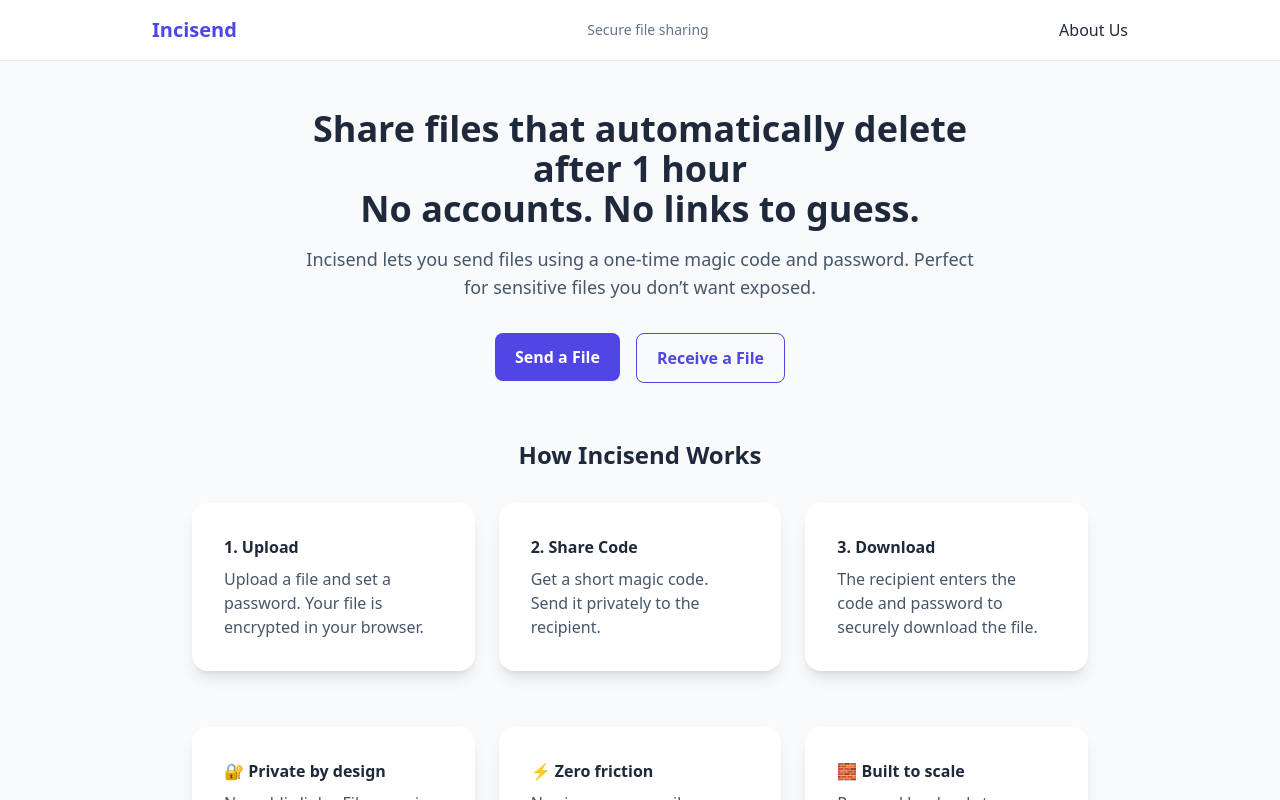
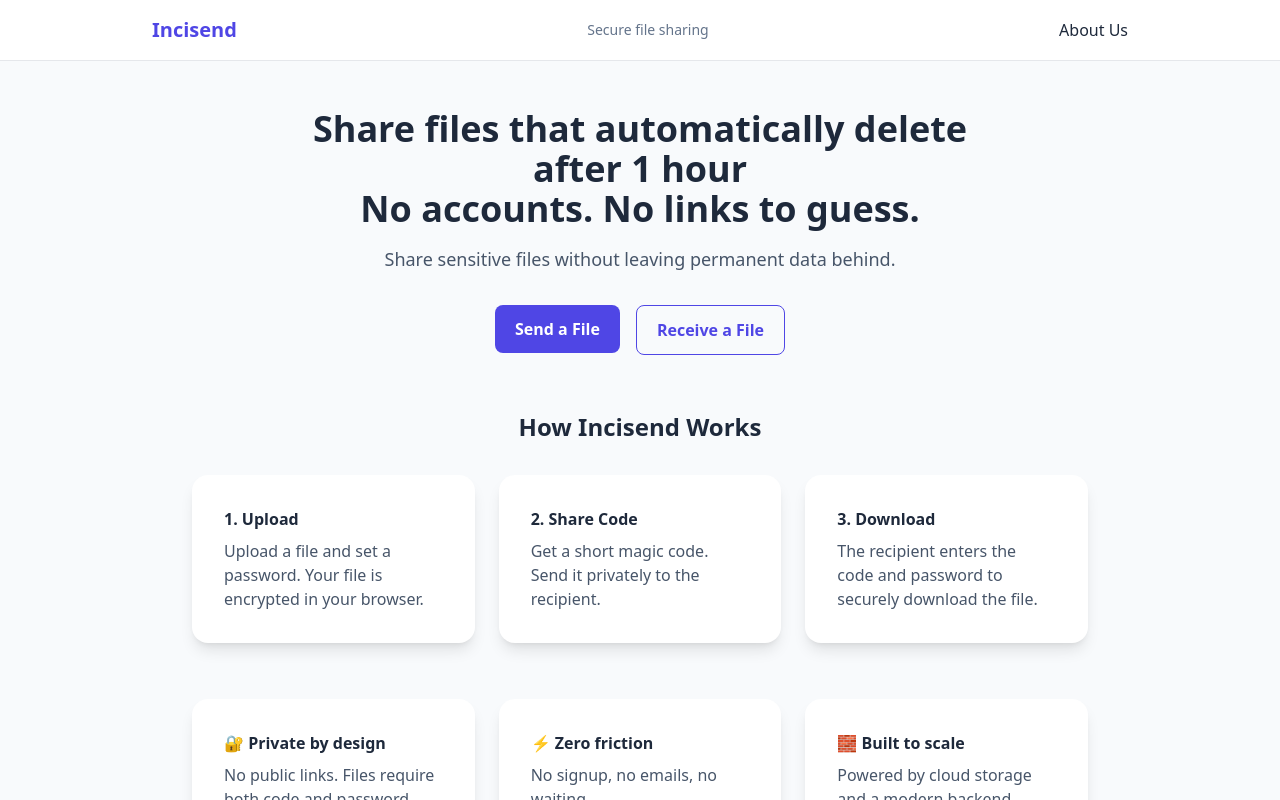
Before and after one commit to Inciverse/incisend, a Next.js app: page / in a window 1280 px wide. Shown: the top 800 px of the page. Built offline with nearby package versions, Linux system fonts and the light colour scheme.

Commit message:
Update page.tsx

```diff
--- a/app/page.tsx
+++ b/app/page.tsx
@@ -13,8 +13,7 @@ export default function Home() {
         </h1>
 
         <p className="text-lg text-slate-600">
-          Incisend lets you send files using a one-time magic code and password.
-          Perfect for sensitive files you don’t want exposed.
+         Share sensitive files without leaving permanent data behind.
         </p>
 
         <div className="flex justify-center gap-4 mt-8">
```
